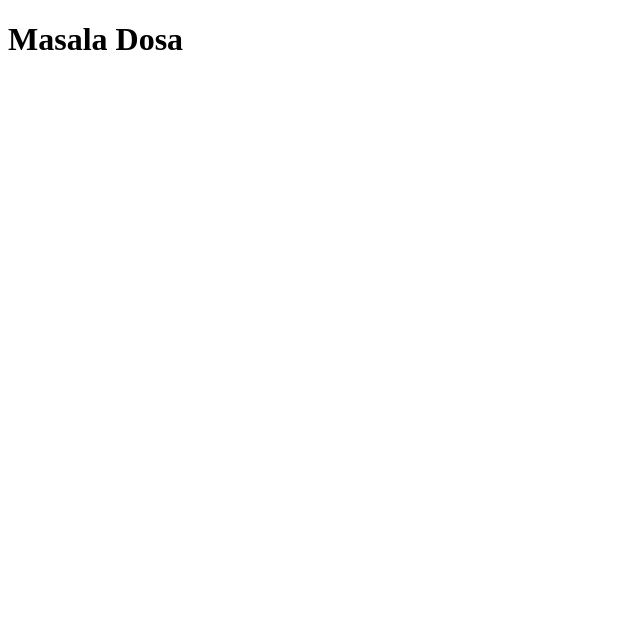
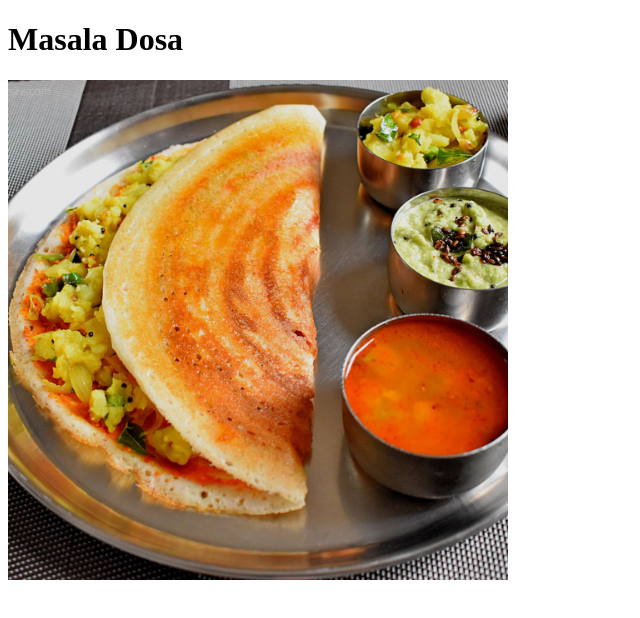
Before and after one commit to tejasps2001/odin-recipes, a plain HTML site: page recipes/masaladosa.html in a window 1280 px wide. Shown: the whole page, without its empty margins (0-640 px from the left). Drawn offline with Linux system fonts and the light colour scheme.

Commit message:
link the masala dosa image in masala dosa html file

```diff
--- a/recipes/masaladosa.html
+++ b/recipes/masaladosa.html
@@ -6,5 +6,6 @@
     </head>
     <body>
         <h1>Masala Dosa</h1>
+        <img src="../images/masala-dosa.jpg" alt="Masala Dosa" width="500">
     </body>
 </html>
```
